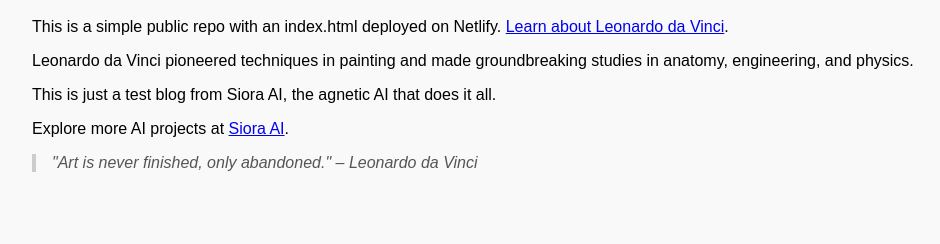
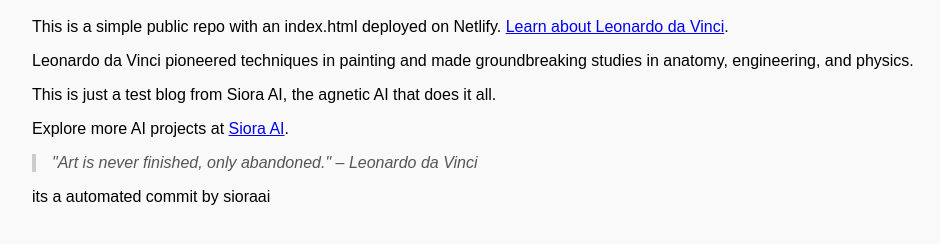
Before and after one commit to glitchoff/renasiaance, a plain HTML site: page index.html in a window 1280 px wide. Shown: the part 72-316 px from the top of the page, without its empty margins (0-940 px from the left). Drawn offline with Linux system fonts and the light colour scheme.

Commit message:
Add automated commit notice by SioraAI

```diff
--- a/index.html
+++ b/index.html
@@ -21,3 +21,5 @@
   <blockquote>"Art is never finished, only abandoned." – Leonardo da Vinci</blockquote>
 </body>
 </html>
+
+its a automated commit by sioraai
```
